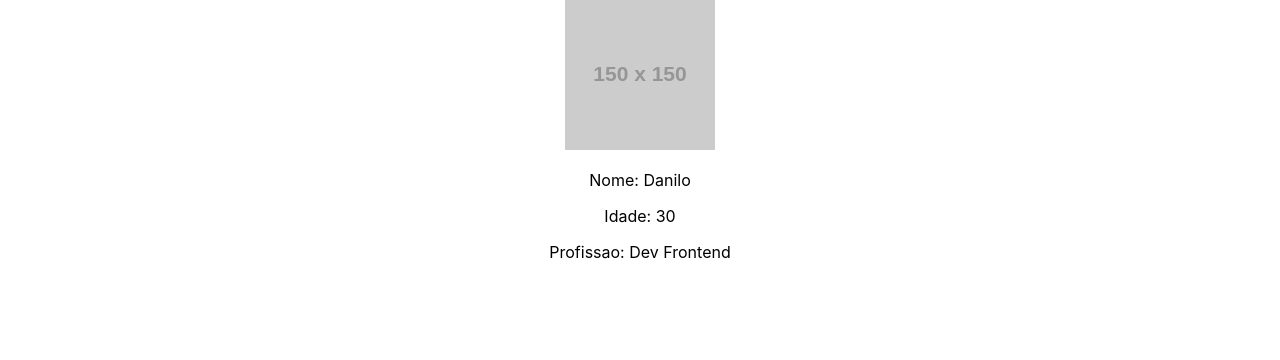
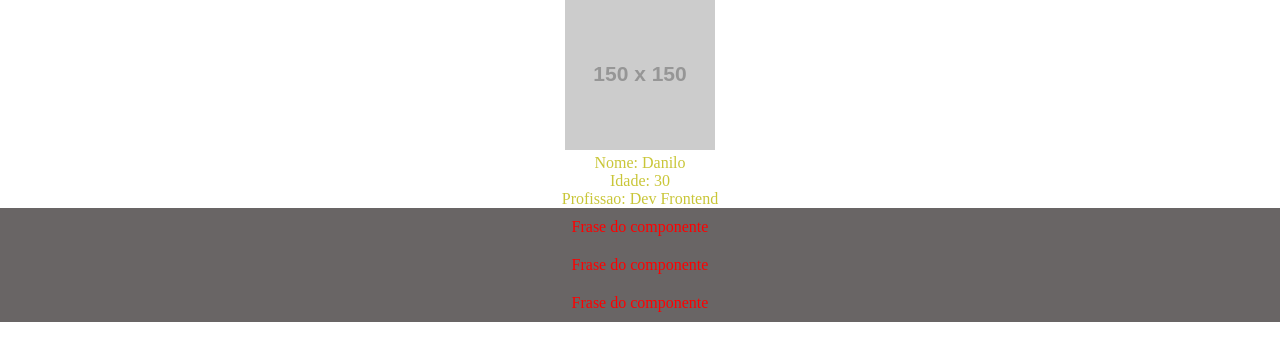
Before and after one commit to daniloaugusto9101/reactjs, a React (Create React App) app in the folder app1/: page / in a window 1280 px wide. Shown: the top 360 px of the page. Built offline with nearby package versions, Linux system fonts and the light colour scheme.

Commit message:
Backup Arquivos

```diff
--- a/app1/src/App.js
+++ b/app1/src/App.js
@@ -1,6 +1,7 @@
 // import logo from './logo.svg';
 import './App.css';
 import Pessoa from './components/Pessoa';
+import Frase from './components/Frase';
 
 
 function App() {
@@ -15,7 +16,11 @@ const nm1 = "Danilo"
         idade="30"
         profissao="Dev Frontend"
       />
+    <Frase />
+    <Frase />
+    <Frase />
     </div>
+
   );
 }
 
--- a/app1/src/components/Frase.js
+++ b/app1/src/components/Frase.js
@@ -1,8 +1,10 @@
+import Styles from './Frase.module.css'
+
 
 function Frase(){
     return(
-        <div>
-            <p>Frase do componente</p>
+        <div className={Styles.FraseContainer}>
+            <p className={Styles.FraseContent}> Frase do componente</p>
         </div>
     )
 }
--- /dev/null
+++ b/app1/src/components/Frase.module.css
@@ -0,0 +1,8 @@
+.FraseContainer{
+    background: rgb(105, 101, 101);
+    padding: 10px;
+}
+
+.FraseContent{
+    color: red;
+}
--- a/app1/src/index.css
+++ b/app1/src/index.css
@@ -1,13 +1,5 @@
-body {
-  margin: 0;
-  font-family: -apple-system, BlinkMacSystemFont, 'Segoe UI', 'Roboto', 'Oxygen',
-    'Ubuntu', 'Cantarell', 'Fira Sans', 'Droid Sans', 'Helvetica Neue',
-    sans-serif;
-  -webkit-font-smoothing: antialiased;
-  -moz-osx-font-smoothing: grayscale;
+*{
+  margin: 0px;
+  padding: 0px;
+  color: rgb(201, 198, 56);
 }
-
-code {
-  font-family: source-code-pro, Menlo, Monaco, Consolas, 'Courier New',
-    monospace;
-}
```
